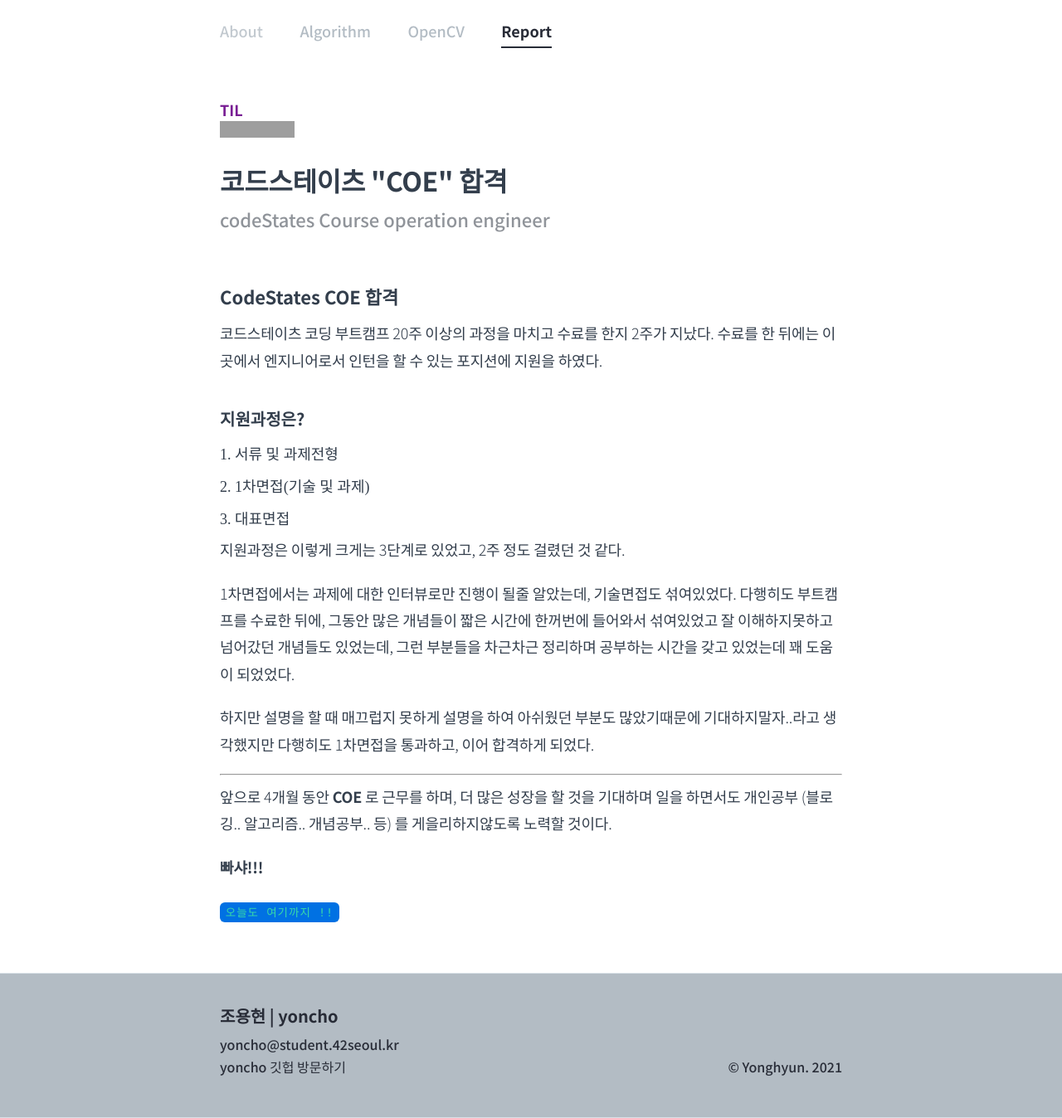
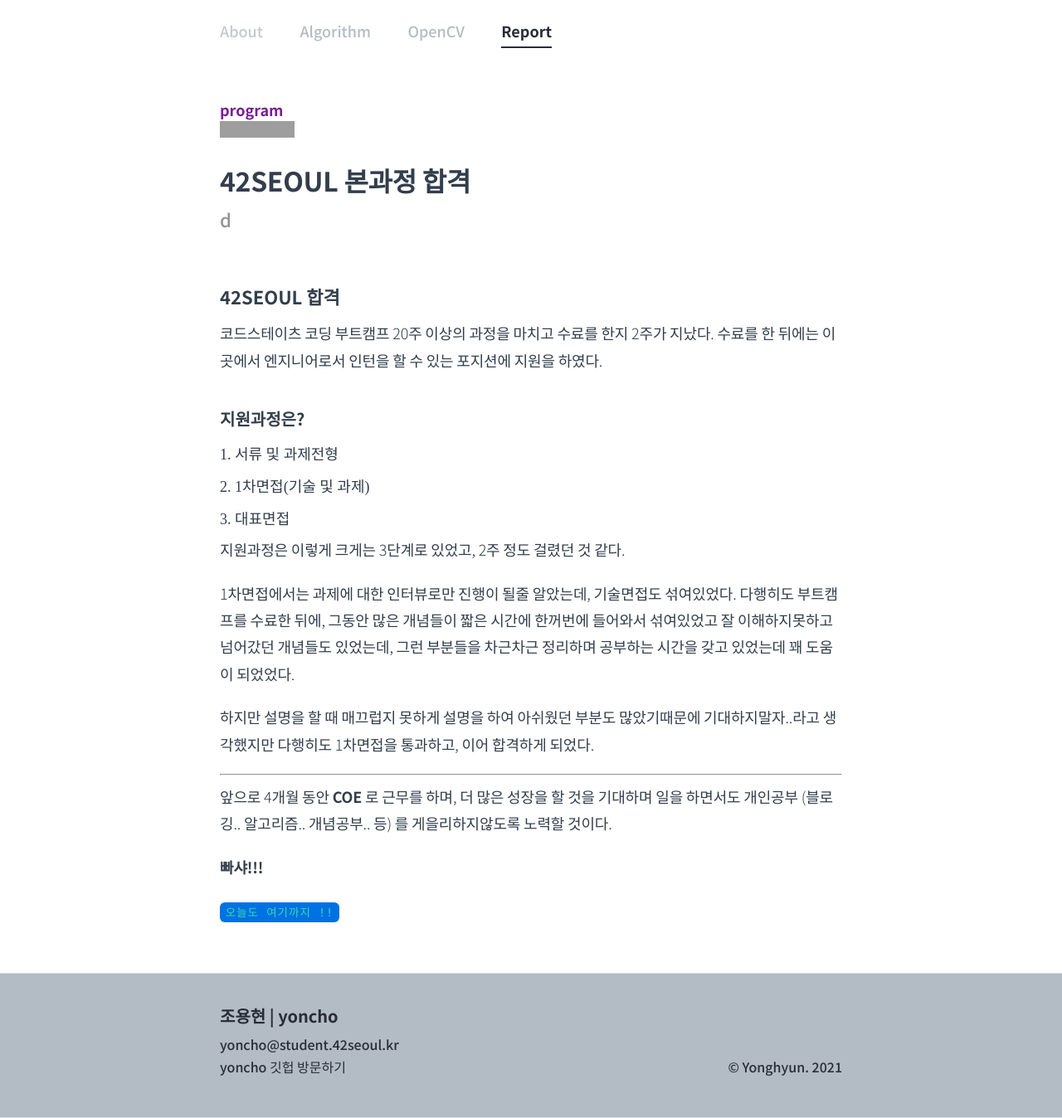
Before and after one commit to yoncho/yoncho.github.io, a Jekyll site: the page built from REPORT/1_2020.09.22.md, in a window 1280 px wide. Shown: the whole page at 83% size. Built offline with Jekyll 4.4.1, drawn with Linux system fonts in a browser that asks for light colours; some web fonts are replaced; grey boxes are pictures that could not be loaded.

Commit message:
2021.01.17

```diff
--- a/REPORT/1_2020.09.22.md
+++ b/REPORT/1_2020.09.22.md
@@ -1,18 +1,18 @@
 ---
 layout: post
-title: 코드스테이츠 "COE" 합격
-subtitle: codeStates Course operation engineer
-type: "TIL"
-createDate: "2020-09-22"
+title: 42SEOUL 본과정 합격
+subtitle: d
+type: "program"
+createDate: "2020-12-18"
 report: true
 text: true
-author: "codeFabian"
+author: "yoncho"
 post-header: false
 header-img: ""
 order: 1
 ---
 
-## CodeStates COE 합격
+## 42SEOUL 합격
 
 코드스테이츠 코딩 부트캠프 20주 이상의 과정을 마치고 수료를 한지 2주가 지났다.
 수료를 한 뒤에는 이곳에서 엔지니어로서 인턴을 할 수 있는 포지션에 지원을 하였다.
```
